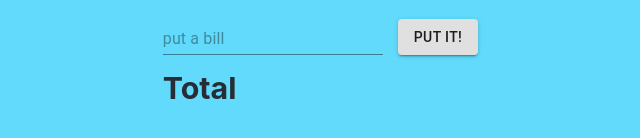
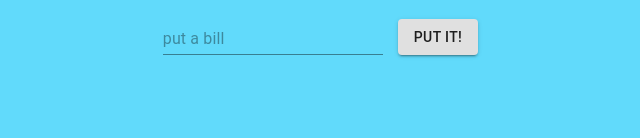
Before and after one commit to robpwatkins/budget-list, a React (Create React App) app: page / in a window 1280 px wide. Shown: the part 374-512 px from the top of the page, without its empty margins (312-952 px from the left). Built offline with nearby package versions, Linux system fonts and the light colour scheme.

Commit message:
HEY. it works.

```diff
--- a/src/components/Total.js
+++ b/src/components/Total.js
@@ -4,7 +4,6 @@ import styled from 'styled-components';
 const StyledDiv = styled.div`
   display: flex;
   width: 100%;
-  /* height: 55px; */
   justify-content: flex-start;
 `;
 
@@ -21,8 +20,8 @@ const Total = (props) => {
   }
 
   return (
-    <StyledDiv>
-      <h3>{props.bills.length > 1 ? calculateTotal() : 'Total'}</h3>
+    <StyledDiv style={props.bills.length <= 1 ? {opacity: 0} : {}}>
+      <h3>{calculateTotal()}</h3>
     </StyledDiv>
   )
 }
```
